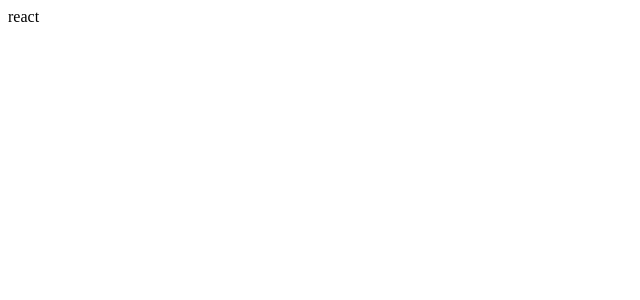
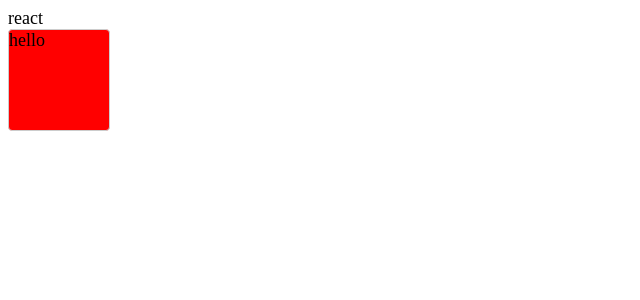
Before and after one commit to sRect/webpack5_demo, a React app: page / in a window 1280 px wide. Shown: the top 300 px of the page, without its empty margins (0-640 px from the left). Built offline with nearby package versions, Linux system fonts and the light colour scheme.

Commit message:
feat: less css的处理

```diff
--- /dev/null
+++ b/postcss.config.js
@@ -0,0 +1,6 @@
+// https://www.npmjs.com/package/postcss-loader
+module.exports = {
+  plugins: [
+    require('autoprefixer')
+  ]
+}
--- a/src/index.js
+++ b/src/index.js
@@ -1,13 +1,23 @@
 // import { a, double } from "@/a";
 import '@/App';
+import '@/index.less';
 
 class Foo {
   constructor() {
     this.count = 1;
+
+    this.createHello();
   }
 
   get double() {
     return this.count * 2;
+  }
+
+  createHello() {
+    const div = document.createElement('div')
+    div.className = 'hello'
+    div.innerHTML = 'hello'
+    document.body.appendChild(div);
   }
 
   increment() {
--- /dev/null
+++ b/src/index.less
@@ -0,0 +1,10 @@
+body {
+  font-size: 18px;
+  .hello {
+    width: 100px;
+    height: 100px;
+    border-radius: 4px;
+    border: 1px solid #ccc;
+    background-color: red;
+  }
+}
--- a/webpack.config.js
+++ b/webpack.config.js
@@ -5,8 +5,12 @@
 const devConf = require('./build/webpack.dev');
 const serveConf = require('./build/webpack.serve');
 
+const isDev = process.env.NODE_ENV  === 'development' ? true : false;
+const isPre = process.env.PRE_ENV === 'prev' ? true : false;
+const isServe = process.env.SERVE_ENV === 'serve' ? true : false;
+
 module.exports = env => {
-  return env.production
-    ? merge(baseConf, env.pre ? preConf : proConf)
-    : merge(baseConf, env.serve ? serveConf : devConf);
+  return isDev
+    ? merge(baseConf, isServe ? serveConf : devConf)
+    : merge(baseConf, isPre ? preConf : proConf);
 }
```
Also changed, not shown: package.json (+16 -4 lines), 5 other files (tests, documents, lock files or other folders).
